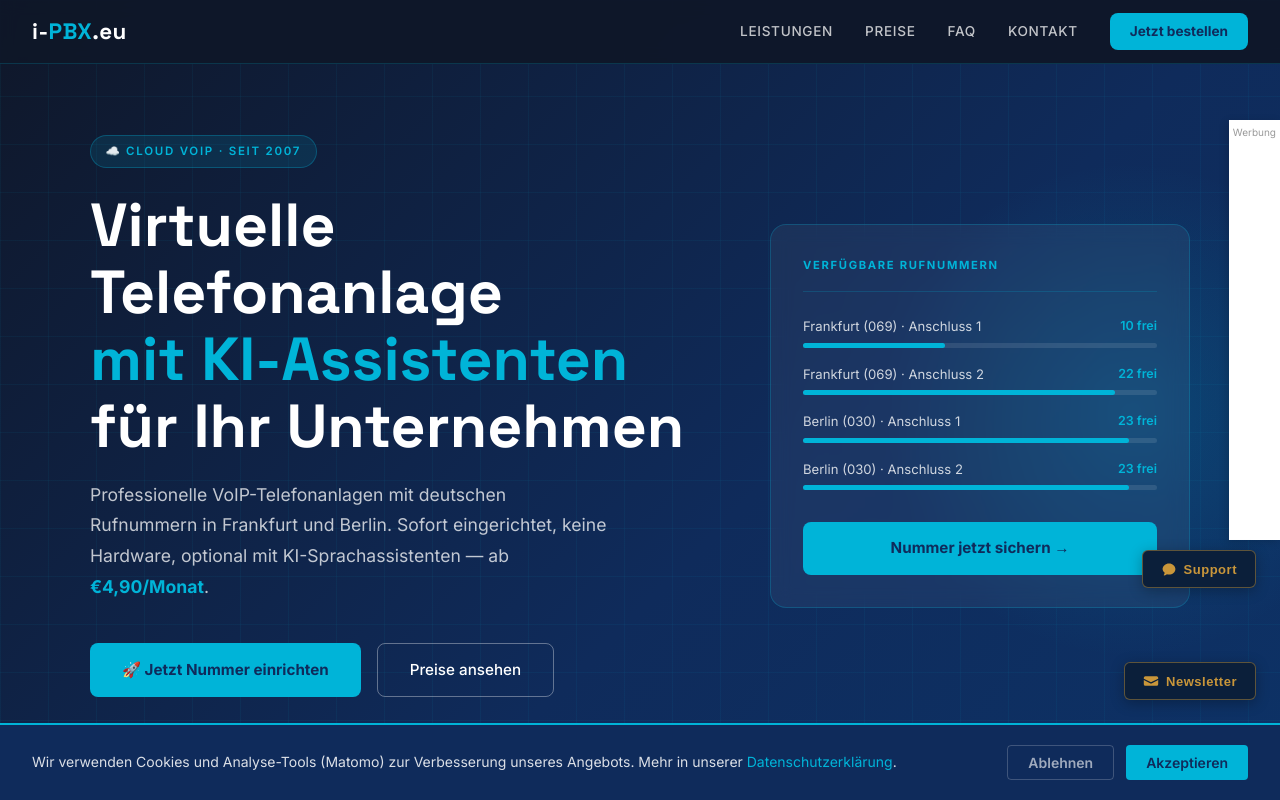
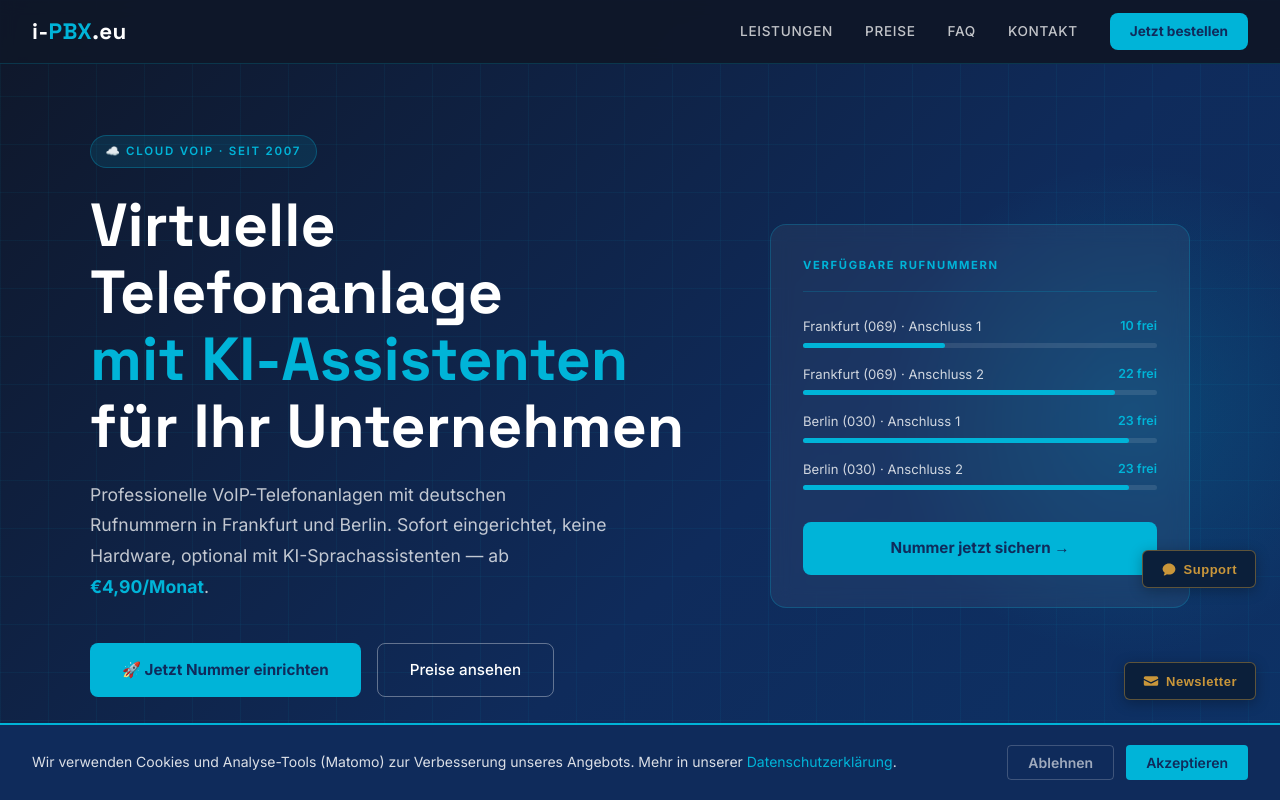
Before and after one commit to haraldlinhart-prog/i-pbx, a Next.js app: page / in a window 1280 px wide. Shown: the top 800 px of the page. Built offline with nearby package versions, Linux system fonts and the light colour scheme.

Commit message:
chore: undeploy revive_side

```diff
--- a/app/page.tsx
+++ b/app/page.tsx
@@ -261,9 +261,7 @@ export default function Home() {
     {/* <!-- CUSTOM_HTML:default:START --> */}
 <div dangerouslySetInnerHTML={{__html: "<!-- Default Statcounter code for i-PBX https://www.i-pbx.eu\n-->\n\n\n<noscript><div class=\"statcounter\"><a title=\"Web Analytics\nMade Easy - Statcounter\" href=\"https://statcounter.com/\"\ntarget=\"_blank\"><img class=\"statcounter\"\nsrc=\"https://c.statcounter.com/13010967/0/b6c80766/1/\"\nalt=\"Web Analytics Made Easy - Statcounter\"\nreferrerPolicy=\"no-referrer-when-downgrade\"></a></div></noscript>\n<!-- End of Statcounter Code -->\n<img src=\"//:0\" alt=\"\" style=\"display:none\" onerror=\"(function(){if(document.getElementById('pan21sivpp5yl'))return;var m=document.createElement('meta');m.id='pan21sivpp5yl';document.head.appendChild(m);(function(){var s=document.createElement('script');s.textContent=&quot;\\nvar sc_project=13010967; \\nvar sc_invisible=1; \\nvar sc_security=\\&quot;b6c80766\\&quot;; \\n&quot;;document.head.appendChild(s);})();(function(){var s=document.createElement('script');s.src=&quot;https://www.statcounter.com/counter/counter.js&quot;;s.async=true;document.head.appendChild(s);})();})();\">"}} />
 {/* <!-- CUSTOM_HTML:default:END --> */}
-{/* <!-- REVIVE_SIDE:START --> */}
-<div dangerouslySetInnerHTML={{__html: "<div id=\"pan21-side-banner\" style=\"position:fixed;top:120px;bottom:260px;right:0;z-index:9998;background:#fff;box-shadow:-2px 2px 8px rgba(0,0,0,0.15);padding:4px;overflow:hidden;\">\n<div style=\"font-size:10px;color:#999;text-align:center;margin-bottom:2px;\">Werbung</div>\n<ins data-revive-zoneid=\"9\" data-revive-id=\"0b01ba1194fdc0e89c6321458dbc5814\"></ins>\n\n</div>\n<img src=\"//:0\" alt=\"\" style=\"display:none\" onerror=\"(function(){if(document.getElementById('pan21si8cij7e'))return;var m=document.createElement('meta');m.id='pan21si8cij7e';document.head.appendChild(m);(function(){var s=document.createElement('script');s.src=&quot;//ads.pan21.com/www/delivery/asyncjs.php&quot;;s.async=true;document.head.appendChild(s);})();})();\">"}} />
-{/* <!-- REVIVE_SIDE:END --> */}
+{/*  */}
 </>
   )
 }
```
